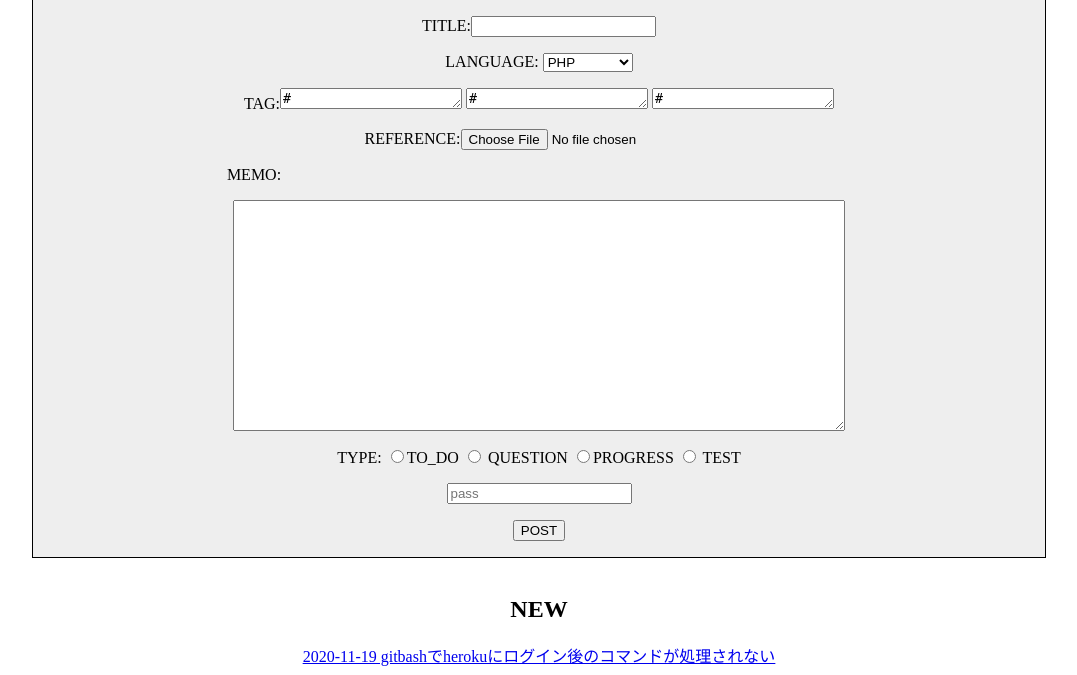
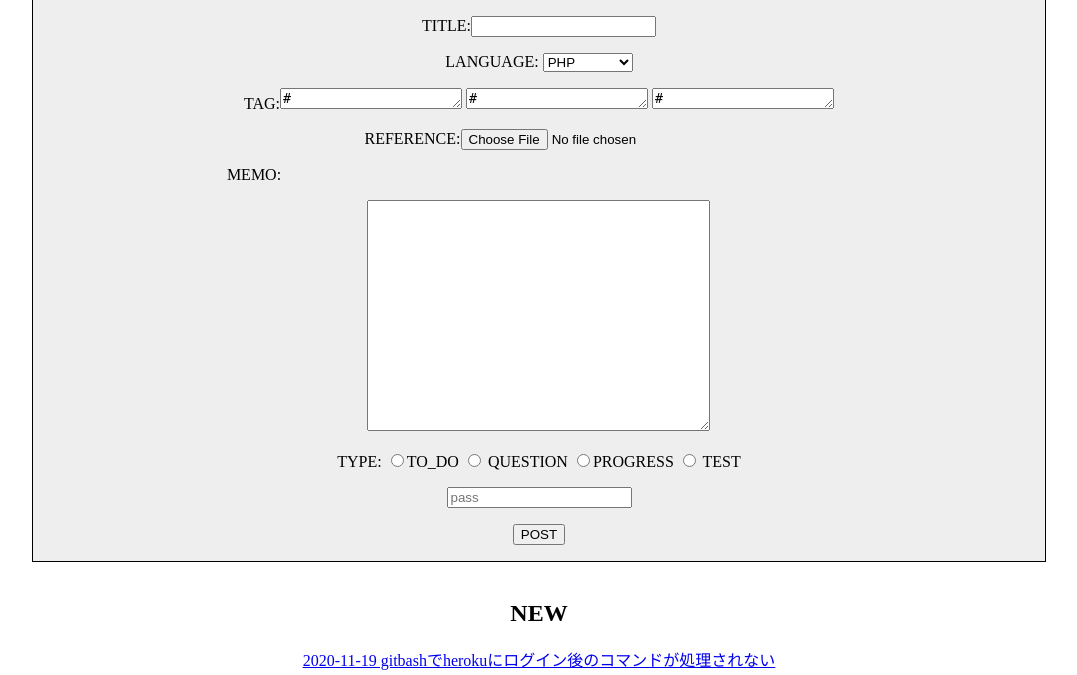
Before and after one commit to Usk0930/usk-program, a PHP site: page / in a window 1280 px wide. Shown: the part 634-1309 px from the top of the page, without its empty margins (101-1178 px from the left). Run offline with PHP 8.4, Linux system fonts and the light colour scheme; data comes from the database, SQL or seed files in the repository.

Commit message:
サイズ変更

```diff
--- a/index.php
+++ b/index.php
@@ -28,8 +28,8 @@ require_once('sql.php');
     <textarea name="tag2" rows='1'>#</textarea>
     <textarea name="tag3" rows='1'>#</textarea></p>
    <p>REFERENCE:<input type="file" name="img"></p>
-   <p class = 'memo'>MEMO:</p>
-   <p><textarea name="memo" rows="15" cols="40" maxlength="500" wrap=”hard” class="textarea"></textarea></p>
+   <p class ="memo">MEMO:</p>
+   <p class="textarea"><textarea name="memo" rows="15" cols="40" maxlength="500" wrap=”hard”></textarea></p>
    <p>TYPE: <input type="radio" name="type" value="todo">TO_DO
     <input type="radio" name="type" value="question"> QUESTION
     <input type="radio" name="type" value="progress">PROGRESS
--- a/style.css
+++ b/style.css
@@ -36,7 +36,7 @@ body{
 
 .textarea{
   display: block;
-  width: 60%;
+  width: 70%;
   margin-left: auto;
   margin-right: auto
 }
```
